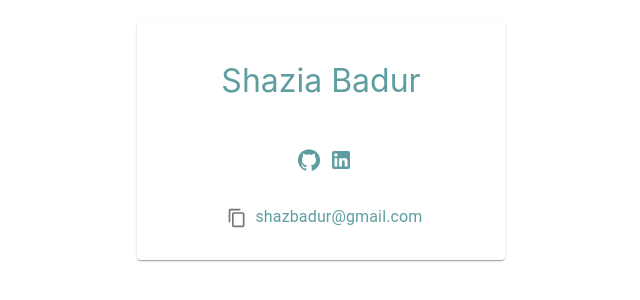
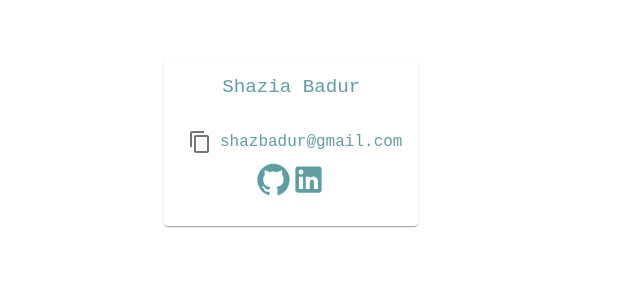
Before and after one commit to shaziabadur/home-site, a React (Create React App) app: page / in a window 1280 px wide. Shown: the part 240-540 px from the top of the page, without its empty margins (351-991 px from the left). Built offline with nearby package versions, Linux system fonts and the light colour scheme.

Commit message:
fix css to center card to all screen size

```diff
--- a/src/App.css
+++ b/src/App.css
@@ -1,15 +1,15 @@
-
+* {
+  font-family: 'Courier New', monospace;
+}
 
 .center {
-  position: absolute;
-  left: 25%;
+  position: fixed;
+  top: 50%;
+  left: 50%;
+  margin-top: -100px;
+  margin-left: -125px;
   color: cadetblue;
-  width: 50%;
-  height:50%;
-  bottom: 25%;
-  min-width: fit-content;
-  min-height: fit-content;
-padding-inline: 1rem;
+  font-family: 'Courier New', monospace;
 }
 
 .App {
@@ -21,19 +21,12 @@ padding-inline: 1rem;
   color: cadetblue;
   text-align: center;
 }
-
 a {
   color:inherit;
   text-decoration: none;
-  padding-left:.5rem;
 }
 
 .first-last-name {
-  font-size:xx-large;
-  padding-top: 1.5rem;
+  font-size: larger;
   padding-bottom: 1.5rem;
 }
-
-.icons {
-  padding: 1.5rem;
-}
--- a/src/App.js
+++ b/src/App.js
@@ -4,7 +4,8 @@ import MuiCard from './components/MuiCard';
 function App() {
   return (
     <MuiCard name='Shazia Badur' email='shazbadur@gmail.com' githubURL='github.com/shaziabadur' linkedInURL="linkedin.com/in/shazia-badur"/>
-  );
+
+    );
 }
 
 export default App;
--- a/src/components/MuiCard.js
+++ b/src/components/MuiCard.js
@@ -14,24 +14,22 @@ const MuiCard = ({name, email, githubURL, linkedInURL}) => {
   return (
     <Box className='center'>
       <Card className='center'>
-        <CardContent className='name'>
 
-          {/* Name */}
-          <Typography className='first-last-name' variant='body3' component='div'>
-            {name}
-          </Typography>
+          <CardContent className='name'>
+            {/* Name */}
+            <Typography className='first-last-name' variant='body3' component='div'>
+              {name}
+            </Typography>
 
-          {/* Github LinkedIn*/}
-          <Typography className='icons' variant='body3' component='div'>
-            <a href="https://github.com/shaziabadur" target="_blank"><GitHubIcon></GitHubIcon></a>
-            <a href="https://linkedin.com/in/shazia-badur" target="_blank"><LinkedInIcon></LinkedInIcon></a>
-          </Typography>
+            {/* Email */}
+            <IconButton className='name' onClick={()=> handleCopy(email)}><ContentCopyIcon onClick={()=> handleCopy(email)} fontSize='smaller'></ContentCopyIcon></IconButton>
+              {email}
 
-          {/* Email */}
-          <Typography variant='body1' component='div'>
-            <IconButton onClick={()=>handleCopy(email)}><ContentCopyIcon fontSize='small'></ContentCopyIcon></IconButton>
-            {email}
-          </Typography>
+            {/* Github LinkedIn*/}
+            <Typography className='links' variant='body3' component='div'>
+              <a href="https://github.com/shaziabadur" target="_blank"><GitHubIcon fontSize='large'></GitHubIcon></a>
+              <a href="https://linkedin.com/in/shazia-badur" target="_blank"><LinkedInIcon fontSize='large'></LinkedInIcon></a>
+            </Typography>
 
         </CardContent>
       </Card>
```
